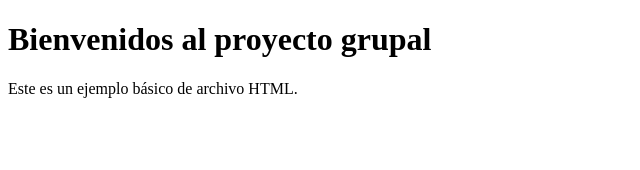
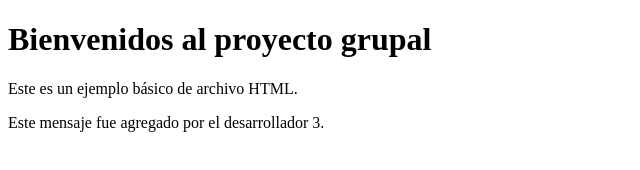
Before and after one commit to Victor-742/Proyecto1, a plain HTML site: page index.html in a window 1280 px wide. Shown: the whole page, without its empty margins (0-640 px from the left). Drawn offline with Linux system fonts and the light colour scheme.

Commit message:
Update index.html

```diff
--- a/index.html
+++ b/index.html
@@ -8,5 +8,6 @@
 <body>
     <h1>Bienvenidos al proyecto grupal</h1>
     <p>Este es un ejemplo básico de archivo HTML.</p>
+    <p>Este mensaje fue agregado por el desarrollador 3.</p>
 </body>
 </html>
```
